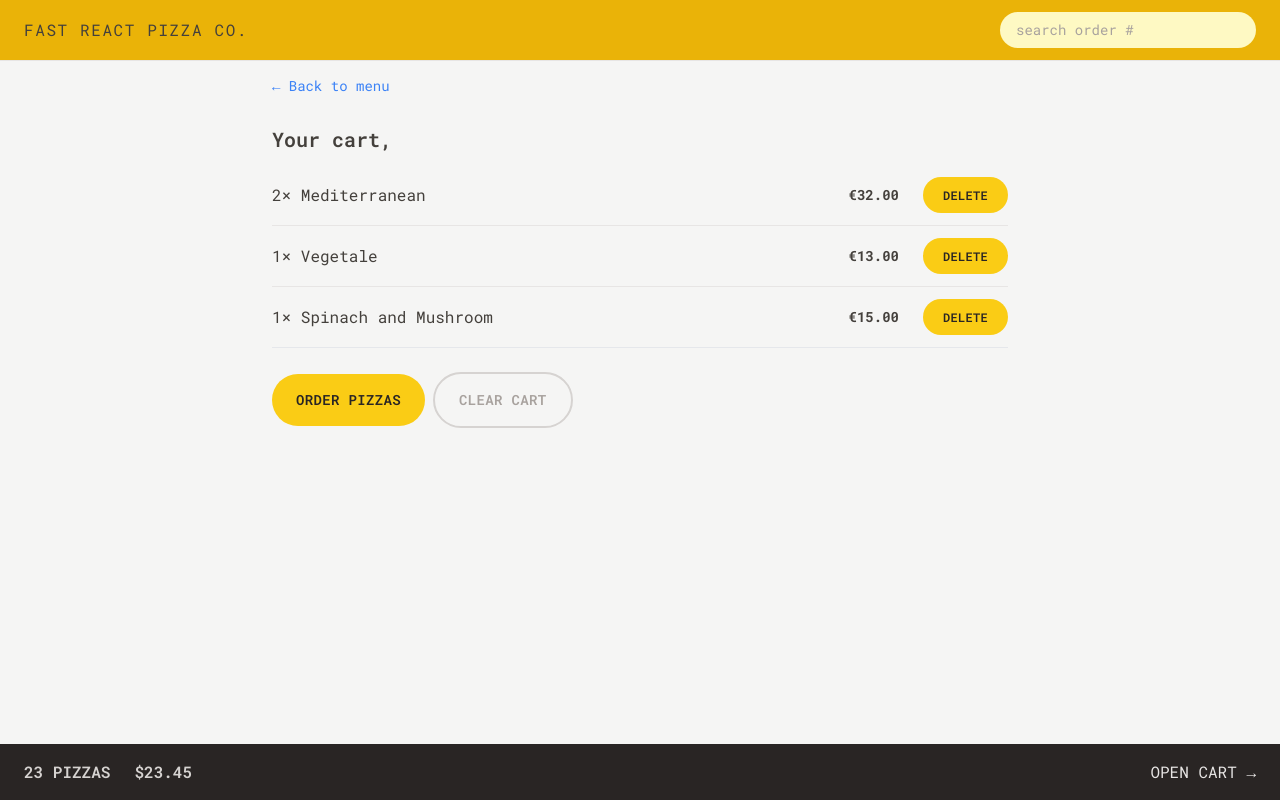
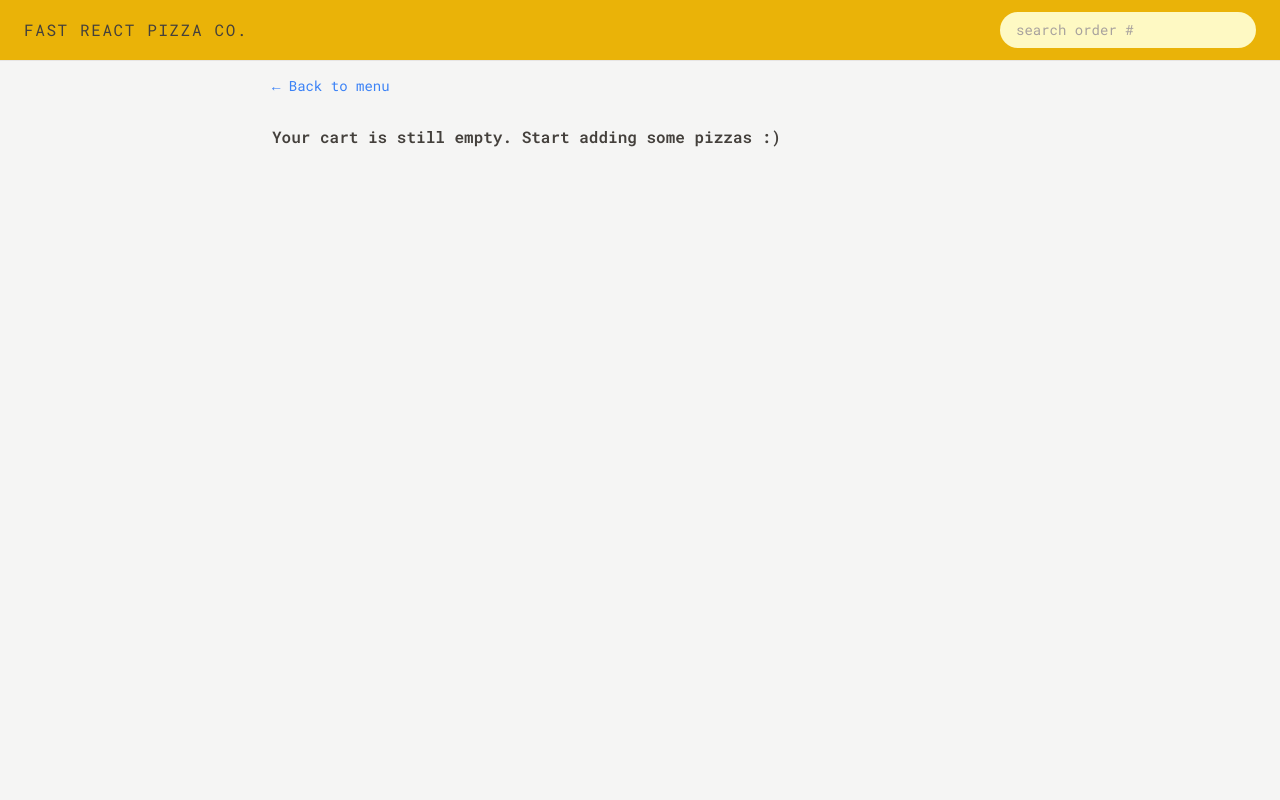
Before and after one commit to filiptrifunovic-mile/pizza-menu, a React (Vite) app: page /cart in a window 1280 px wide. Built offline with nearby package versions, Linux system fonts and the light colour scheme.

Commit message:
deleting items

```diff
--- a/src/features/cart/Cart.jsx
+++ b/src/features/cart/Cart.jsx
@@ -1,39 +1,18 @@
 /* eslint-disable no-unused-vars */
-import { Link } from "react-router-dom";
 import LinkButton from "../../UI/LinkButton";
 import Button from "../../UI/Button";
 import CartItem from "./CartItem";
-import { useSelector } from "react-redux";
-
-const fakeCart = [
-  {
-    pizzaId: 12,
-    name: "Mediterranean",
-    quantity: 2,
-    unitPrice: 16,
-    totalPrice: 32,
-  },
-  {
-    pizzaId: 6,
-    name: "Vegetale",
-    quantity: 1,
-    unitPrice: 13,
-    totalPrice: 13,
-  },
-  {
-    pizzaId: 11,
-    name: "Spinach and Mushroom",
-    quantity: 1,
-    unitPrice: 15,
-    totalPrice: 15,
-  },
-];
+import { useDispatch, useSelector } from "react-redux";
+import { clearCart, getCart } from "./cartSlice";
+import EmptyCart from "./EmptyCart";
 
 function Cart() {
-  const cart = fakeCart;
+  const cart = useSelector(getCart);
+  const dispatch = useDispatch();
 
   const username = useSelector((state) => state.user.username);
 
+  if (!cart.length) return <EmptyCart />;
   return (
     <div className="px-4 py-3">
       <LinkButton to="/menu">&larr; Back to menu</LinkButton>
@@ -42,7 +21,7 @@
 
       <ul className="mt-3 divide-y divide-stone-200 border-b">
         {cart.map((item) => (
-          <CartItem item={item} key={item.key} />
+          <CartItem item={item} key={item.pizzaId} />
         ))}
       </ul>
 
@@ -50,7 +29,9 @@
         <Button to="/order/new" type="primary">
           Order pizzas
         </Button>
-        <Button type="secondary">Clear cart</Button>
+        <Button type="secondary" onClick={() => dispatch(clearCart())}>
+          Clear cart
+        </Button>
       </div>
     </div>
   );
--- a/src/features/cart/CartItem.jsx
+++ b/src/features/cart/CartItem.jsx
@@ -1,7 +1,7 @@
 /* eslint-disable no-unused-vars */
 /* eslint-disable react/prop-types */
-import Button from "../../UI/Button";
 import { formatCurrency } from "../../utils/helpers";
+import DeleteItem from "./DeleteItem";
 
 function CartItem({ item }) {
   const { pizzaId, name, quantity, totalPrice } = item;
@@ -13,7 +13,7 @@
       </p>
       <div className="flex items-center justify-between sm:gap-6">
         <p className="text-sm font-bold">{formatCurrency(totalPrice)}</p>
-        <Button type="small">Delete</Button>
+        <DeleteItem pizzaId={pizzaId} />
       </div>
     </li>
   );
--- a/src/features/cart/CartOverview.jsx
+++ b/src/features/cart/CartOverview.jsx
@@ -1,11 +1,20 @@
+/* eslint-disable no-unused-vars */
+import { useSelector } from "react-redux";
 import { Link } from "react-router-dom";
+import { getTotalCartPrice, getTotalCartQuantity } from "./cartSlice";
+import { formatCurrency } from "../../utils/helpers";
 
 function CartOverview() {
+  const totalCartQuantity = useSelector(getTotalCartQuantity);
+  const totalCartPrice = useSelector(getTotalCartPrice);
+
+  if (!totalCartQuantity) return null;
+
   return (
     <div className="flex items-center justify-between bg-stone-800 px-4 py-4 text-sm uppercase text-stone-200 sm:px-6 md:text-base">
       <p className="space-x-4 font-semibold text-stone-300 sm:space-x-6">
-        <span>23 pizzas</span>
-        <span>$23.45</span>
+        <span>{totalCartQuantity} pizzas</span>
+        <span>{formatCurrency(totalCartPrice)}</span>
       </p>
       <Link to="/cart">Open cart &rarr;</Link>
     </div>
--- /dev/null
+++ b/src/features/cart/DeleteItem.jsx
@@ -0,0 +1,16 @@
+/* eslint-disable react/prop-types */
+import { useDispatch } from "react-redux";
+import Button from "../../UI/Button";
+import { deleteItem } from "./cartSlice";
+
+function DeleteItem({ pizzaId }) {
+  const dispatch = useDispatch();
+
+  return (
+    <Button type="small" onClick={() => dispatch(deleteItem(pizzaId))}>
+      Delete
+    </Button>
+  );
+}
+
+export default DeleteItem;
--- a/src/features/cart/EmptyCart.jsx
+++ b/src/features/cart/EmptyCart.jsx
@@ -1,11 +1,13 @@
-import { Link } from 'react-router-dom';
+import LinkButton from "../../UI/LinkButton";
 
 function EmptyCart() {
   return (
-    <div>
-      <Link to="/menu">&larr; Back to menu</Link>
+    <div className="px-4 py-3">
+      <LinkButton to="/menu">&larr; Back to menu</LinkButton>
 
-      <p>Your cart is still empty. Start adding some pizzas :)</p>
+      <p className="mt-7 font-semibold">
+        Your cart is still empty. Start adding some pizzas :)
+      </p>
     </div>
   );
 }
--- a/src/features/cart/cartSlice.js
+++ b/src/features/cart/cartSlice.js
@@ -1,17 +1,7 @@
 import { createSlice } from "@reduxjs/toolkit";
 
-/* eslint-disable no-unused-vars */
 const initialState = {
-  // cart: [],
-  cart: [
-    {
-      pizzaId: 12,
-      name: "Ama",
-      quantity: 2,
-      unitPrice: 15,
-      totalPrice: 30,
-    },
-  ],
+  cart: [],
 };
 
 const cartSlice = createSlice({
@@ -21,8 +11,8 @@
     addItem(state, action) {
       state.cart.push(action.payload);
     },
-    deleteIdem(state, action) {
-      state.cart = state.cart.flter((item) => item.pizzaId !== action.payload);
+    deleteItem(state, action) {
+      state.cart = state.cart.filter((item) => item.pizzaId !== action.payload);
     },
     increaseItemQuantity(state, action) {
       const item = state.cart.find((item) => item.pizzaId === action.payload);
@@ -42,10 +32,21 @@
 
 export const {
   addItem,
-  deleteIdem,
+  deleteItem,
   increaseItemQuantity,
   decreaseItemQuantity,
   clearCart,
 } = cartSlice.actions;
 
 export default cartSlice.reducer;
+
+export const getCart = (state) => state.cart.cart;
+
+export const getTotalCartQuantity = (state) =>
+  state.cart.cart.reduce((sum, item) => sum + item.quantity, 0);
+
+export const getTotalCartPrice = (state) =>
+  state.cart.cart.reduce((sum, item) => sum + item.totalPrice, 0);
+
+export const getCurrentQuantityById = (id) => (state) =>
+  state.cart.cart.find((item) => item.pizzaId === id)?.quantity ?? 0;
--- a/src/features/menu/MenuItem.jsx
+++ b/src/features/menu/MenuItem.jsx
@@ -1,14 +1,19 @@
 /* eslint-disable react/prop-types */
 /* eslint-disable no-unused-vars */
-import { useDispatch } from "react-redux";
+import { useDispatch, useSelector } from "react-redux";
 import Button from "../../UI/Button";
 import { formatCurrency } from "../../utils/helpers";
-import { addItem } from "../cart/cartSlice";
+import { addItem, getCurrentQuantityById } from "../cart/cartSlice";
+import DeleteItem from "../cart/DeleteItem";
 
 function MenuItem({ pizza }) {
   const dispatch = useDispatch();
 
   const { id, name, unitPrice, ingredients, soldOut, imageUrl } = pizza;
+
+  const currentQuantity = useSelector(getCurrentQuantityById(id));
+
+  const isInCart = currentQuantity > 0;
 
   function handleAddToCart() {
     const newItem = {
@@ -42,7 +47,8 @@
               Sold out
             </p>
           )}
-          {!soldOut && (
+          {isInCart && <DeleteItem pizzaId={id} />}
+          {!soldOut && !isInCart && (
             <Button type="small" onClick={handleAddToCart}>
               Add to cart
             </Button>
```
